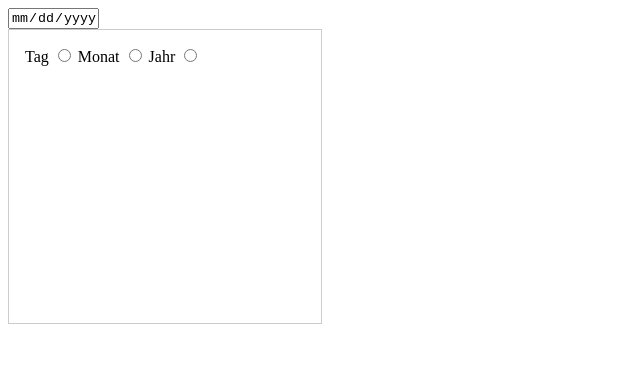
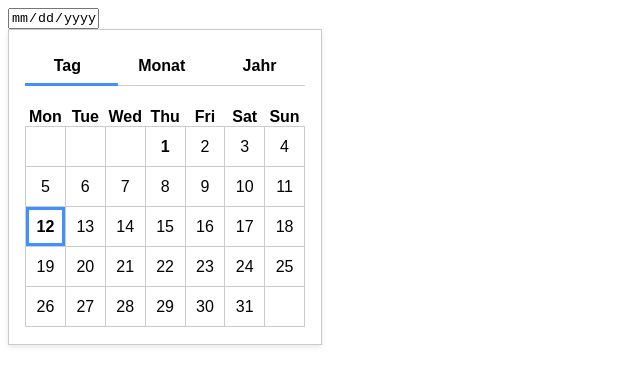
Before and after one commit to Dangoo/callie, a website: page dist/index.html in a window 1280 px wide. Shown: the whole page, without its empty margins (0-640 px from the left). Drawn offline with Linux system fonts and the light colour scheme.

Commit message:
I call you callie

```diff
--- a/dist/index.css
+++ b/dist/index.css
@@ -23,14 +23,82 @@ input::-webkit-calendar-picker-indicator{
   }
 }
 
+.date-input [data-role=state] {
+  position: absolute;
+  width: 0;
+  height: 0;
+  left: 0;
+  top: 0;
+  visibility: hidden;
+}
+
 .date-input .container {
   position: absolute;
   padding: 16px;
   padding: 1rem;
   border: 1px solid #ccc;
+  box-shadow: 0 2px 5px rgba(0, 0, 0, .1);
 }
 
-.date-input .container > ul {
+.date-input .date-input__nav {
+  position: relative;
+  display: -webkit-box;
+  display: -ms-flexbox;
+  display: flex;
+  height: 2.5em;
+  margin: 0;
+  padding: 0;
+  list-style: none;
+  font-weight: bold;
+  border-bottom: 1px solid #ccc;
+}
+
+.date-input .date-input__nav::after {
+  content: '';
+  position: absolute;
+  left: 0;
+  bottom: -1px;
+  width: 33.33333%;
+  border-bottom: 3px solid #4090ff;
+
+  -webkit-transition: -webkit-transform .15s ease-out;
+
+  transition: -webkit-transform .15s ease-out;
+
+  transition: transform .15s ease-out;
+
+  transition: transform .15s ease-out, -webkit-transform .15s ease-out;
+}
+
+.date-input .date-input__nav > li {
+  display: -webkit-box;
+  display: -ms-flexbox;
+  display: flex;
+  -webkit-box-flex: 1;
+      -ms-flex-positive: 1;
+          flex-grow: 1;
+  -webkit-box-align: center;
+      -ms-flex-align: center;
+          align-items: center;
+  -webkit-box-pack: center;
+      -ms-flex-pack: center;
+          justify-content: center;
+}
+
+.date-input .date-input__nav label {
+  display: inherit;
+  -webkit-box-align: center;
+      -ms-flex-align: center;
+          align-items: center;
+  -webkit-box-pack: center;
+      -ms-flex-pack: center;
+          justify-content: center;
+  height: 100%;
+  width: 100%;
+  cursor: pointer;
+}
+
+.date-input .date-input__view-list {
   display: -webkit-box;
   display: -ms-flexbox;
   display: flex;
@@ -41,7 +109,7 @@ input::-webkit-calendar-picker-indicator{
   overflow: hidden;
 }
 
-.date-input .container > ul > li {
+.date-input .date-input__view-list > li {
   position: relative;
   width: 100%;
   -ms-flex-negative: 0;
@@ -58,11 +126,12 @@ input::-webkit-calendar-picker-indicator{
           animation: delayVisbility 0.1s .3s linear both;
 }
 
-.date-input .container > ul > li:not(:first-child){
+.date-input .date-input__view-list > li:not(:first-child){
   margin-left: -100%;
 }
 
 .date-input .date-input__view--days table {
+  margin-bottom: 1px;
   border-collapse: collapse;
 }
 
@@ -75,13 +144,20 @@ input::-webkit-calendar-picker-indicator{
   border: 1px solid #ccc;
 }
 
+.date-input .date-input__view--days th {
+  vertical-align: bottom;
+  border-top-color: transparent;
+  border-right-color: transparent;
+  border-left-color: transparent;
+}
+
 .date-input .date-input__view--months ol,
 .date-input .date-input__view--years ol {
   margin: 0;
   padding: 0;
   list-style: none;
   border: solid #ccc;
-  border-width: 1px 1px 0 0;
+  border-width: 0 1px 0 0;
 }
 
 .date-input .date-input__view--months ol {
@@ -121,13 +197,35 @@ input::-webkit-calendar-picker-indicator{
 .date-input .date-input__view--days .selected,
 .date-input .date-input__view--months .selected,
 .date-input .date-input__view--years .selected {
+  position: relative;
   font-weight: bold;
-  box-shadow: inset 0 0 0 3px red;
 }
 
-.date-input .container input:first-of-type:checked ~ ul > li:first-of-type,
-.date-input .container input:nth-of-type(2):checked ~ ul > li:nth-of-type(2),
-.date-input .container input:last-of-type:checked ~ ul > li:last-of-type {
+.date-input .date-input__view--days .selected::before,
+.date-input .date-input__view--months .selected::before,
+.date-input .date-input__view--years .selected::before {
+  content: '';
+  display: block;
+  position: absolute;
+  top: 0;
+  bottom: 0;
+  left: 0;
+  border: 0 solid #4090ff;
+}
+
+.date-input .date-input__view--days .selected::before {
+  right: 0;
+  border-width: 3px;
+}
+
+.date-input .date-input__view--months .selected::before,
+.date-input .date-input__view--years .selected::before {
+  border-left-width: 3px;
+}
+
+.date-input .container input:first-of-type:checked ~ .date-input__view-list > li:first-of-type,
+.date-input .container input:nth-of-type(2):checked ~ .date-input__view-list > li:nth-of-type(2),
+.date-input .container input:last-of-type:checked ~ .date-input__view-list > li:last-of-type {
   z-index: 1;
   visibility: visible;
   opacity: 1;
@@ -139,8 +237,19 @@ input::-webkit-calendar-picker-indicator{
           animation: none;
 }
 
+.date-input .container input:nth-of-type(2):checked ~ .date-input__nav::after {
+  -webkit-transform: translateX(100%);
+          transform: translateX(100%);
+}
+
+.date-input .container input:last-of-type:checked ~ .date-input__nav::after {
+  -webkit-transform: translateX(200%);
+          transform: translateX(200%);
+}
+
 html {
   box-sizing: border-box;
+  font-family: sans-serif;
 }
 
 body,
--- a/dist/index.html
+++ b/dist/index.html
@@ -18,13 +18,21 @@
       max="2018-12-31"
     />
     <div class="container" data-role="container">
-      <label for="trigger_days">Tag</label>
-      <input type="radio" name="date" id="trigger_days">
-      <label for="trigger_months">Monat</label>
-      <input type="radio" name="date" id="trigger_months">
-      <label for="trigger_years">Jahr</label>
-      <input type="radio" name="date" id="trigger_years">
-      <ul>
+      <input type="radio" name="date" data-role="state" id="trigger_days" checked>
+      <input type="radio" name="date" data-role="state" id="trigger_months">
+      <input type="radio" name="date" data-role="state" id="trigger_years">
+      <ul class="date-input__nav">
+        <li>
+          <label for="trigger_days">Tag</label>
+        </li>
+        <li>
+          <label for="trigger_months">Monat</label>
+        </li>
+        <li>
+          <label for="trigger_years">Jahr</label>
+        </li>
+      </ul>
+      <ul class="date-input__view-list">
         <li class="date-input__view--days" data-role="days"></li>
         <li class="date-input__view--months" data-role="months"></li>
         <li class="date-input__view--years" data-role="years"></li>
--- a/dist/index.js
+++ b/dist/index.js
@@ -42,17 +42,17 @@ var modules = [
             function updatePicker(date) {
                 var datesInMonth = (0, _date.getDatesInMonth)(date, selectedDate.day);
                 var month = (0, _transform.fillMonth)(datesInMonth, opts.weeksPerMonth, opts.daysPerWeek);
-                var daysTable = void 0;
+                var weeksOfMonth = [];
+                var dateNamesAST = null;
                 if (opts.useWeeks) {
-                    var weeksOfMonth = (0, _transform.splitMonthInWeeks)([].concat(month.daysInPreviousMonth, month.daysInMonth, month.daysInNextMonth), opts.weeksPerMonth, opts.daysPerWeek);
-                    var dateNamesAST = dateNames.days.map(function (item) {
+                    weeksOfMonth = (0, _transform.splitMonthInWeeks)([].concat(month.daysInPreviousMonth, month.daysInMonth, month.daysInNextMonth), opts.weeksPerMonth, opts.daysPerWeek);
+                    dateNamesAST = dateNames.days.map(function (item) {
                         return (0, _transform.convertToAST)(item);
                     });
-                    daysTable = (0, _dom.buildTable)(dateNamesAST, weeksOfMonth);
                 } else {
-                    var _weeksOfMonth = (0, _transform.splitMonthInWeeks)(month.daysInMonth, opts.weeksPerMonth, opts.daysPerWeek);
-                    daysTable = (0, _dom.buildTable)(null, _weeksOfMonth);
+                    weeksOfMonth = (0, _transform.splitMonthInWeeks)(month.daysInMonth, opts.weeksPerMonth, opts.daysPerWeek);
                 }
+                var daysTable = (0, _dom.buildTable)(dateNamesAST, weeksOfMonth);
                 var monthsAST = (0, _transform.assignState)((0, _date.getMonthsInYear)(dateNames.months, selectedDate.month), 'month');
                 var monthsList = (0, _dom.buildList)('ol', monthsAST, 'month');
                 var yearsAST = (0, _transform.assignState)((0, _date.getYearsTo)(opts.maxDate, 100, selectedDate.year), 'year');
@@ -124,8 +124,10 @@ var modules = [
         }
         function getDaysPerMonth(date) {
             var tempDate = new Date(date);
+            tempDate.setDate(1);
             tempDate.setMonth(tempDate.getMonth() + 1);
             tempDate.setDate(0);
+            console.log(tempDate);
             return tempDate.getDate();
         }
         function getDatesInMonth(date, selectedDay) {
@@ -189,16 +191,7 @@ var modules = [
         exports.assignState = assignState;
         exports.convertToAST = convertToAST;
         exports.splitMonthInWeeks = splitMonthInWeeks;
-        function _toConsumableArray(arr) {
-            if (Array.isArray(arr)) {
-                for (var i = 0, arr2 = Array(arr.length); i < arr.length; i++) {
-                    arr2[i] = arr[i];
-                }
-                return arr2;
-            } else {
-                return Array.from(arr);
-            }
-        }
+        var _array = __paeckchen_require__(5).exports;
         function formatValue(valueString, format) {
             var parts = valueString.split('.');
             if (format === 'dd.mm.yyyy') {
@@ -206,35 +199,21 @@ var modules = [
             }
             return parts.join('-');
         }
-        function getSchiftedArray(length, shiftBy) {
-            var items = [].concat(_toConsumableArray(Array(length).keys()));
-            return items.splice(-shiftBy).concat(items);
-        }
-        var daysInWeekIndices = getSchiftedArray(7, 1);
-        function shiftDayIndex(dayIndex) {
-            var days = daysInWeekIndices;
-            return days[dayIndex];
-        }
-        function getDummyArray(n) {
-            var value = arguments.length > 1 && arguments[1] !== undefined ? arguments[1] : null;
-            var a = [];
-            for (var i = n; i > 0; i--) {
-                a.push(value);
-            }
-            return a;
+        function shiftDayIndex(dayIndex, shiftRule) {
+            return shiftRule[dayIndex];
         }
         function fillMonth(daysInMonth, weeksPerMonth, daysPerWeek) {
             var maxDaysInMonth = daysPerWeek * weeksPerMonth;
-            var firstDayIndex = shiftDayIndex(daysInMonth[0].day);
+            var firstDayIndex = shiftDayIndex(daysInMonth[0].day, (0, _array.getShiftedArray)(7, 1));
+            var deltaToPrevMonth = firstDayIndex;
+            var deltaToNextMonth = (maxDaysInMonth - (daysInMonth.length + firstDayIndex)) % daysPerWeek;
             var daysInPreviousMonth = [];
             var daysInNextMonth = [];
-            var deltaToPrevMonth = firstDayIndex;
-            var deltaToNextMonth = (maxDaysInMonth - (daysInMonth.length + firstDayIndex)) % daysPerWeek;
             if (deltaToPrevMonth > 0) {
-                daysInPreviousMonth = getDummyArray(firstDayIndex, null);
-            }
-            if (deltaToNextMonth > 0 && deltaToNextMonth <= weeksPerMonth) {
-                daysInNextMonth = getDummyArray(deltaToNextMonth, null);
+                daysInPreviousMonth = (0, _array.getDummyArray)(firstDayIndex, null);
+                if (deltaToNextMonth <= weeksPerMonth) {
+                    daysInNextMonth = (0, _array.getDummyArray)(deltaToNextMonth, null);
+                }
             }
             return {
                 daysInPreviousMonth: daysInPreviousMonth,
@@ -260,7 +239,7 @@ var modules = [
         function splitMonthInWeeks(days, weeksPerMonth, daysPerWeek) {
             var weeks = [];
             for (var i = weeksPerMonth - 1; i >= 0; i--) {
-                var daysInWeek = days.slice(daysPerWeek * i, daysPerWeek * i + daysPerWeek);
+                var daysInWeek = days.slice(daysPerWeek * i, daysPerWeek * (i + 1));
                 var dateNames = assignState(daysInWeek, 'date');
                 weeks.unshift(dateNames);
             }
@@ -270,8 +249,8 @@ var modules = [
     function _4(module, exports) {
         'use strict';
         Object.defineProperty(exports, '__esModule', { value: true });
+        exports.renderInNode = renderInNode;
         exports.buildTable = buildTable;
-        exports.renderInNode = renderInNode;
         exports.buildList = buildList;
         function clearChildren(node) {
             while (node.hasChildNodes()) {
@@ -289,7 +268,11 @@ var modules = [
             }
             return node;
         }
-        function getTableRow(cells, cellNodeName) {
+        function renderInNode(target, node) {
+            clearChildren(target);
+            target.appendChild(node);
+        }
+        function buildTableRow(cells, cellNodeName) {
             var row = document.createElement('tr');
             var cell = document.createElement(cellNodeName);
             cells.forEach(function (value) {
@@ -302,7 +285,7 @@ var modules = [
             var tableNode = document.createElement('table');
             if (headData) {
                 var thead = document.createElement('thead');
-                thead.appendChild(getTableRow(headData, 'th'));
+                thead.appendChild(buildTableRow(headData, 'th'));
                 tableNode.appendChild(thead);
             }
             if (bodyData) {
@@ -310,7 +293,7 @@ var modules = [
                     var tbody = document.createElement('tbody');
                     if (bodyData.length) {
                         bodyData.forEach(function (data) {
-                            tbody.appendChild(getTableRow(data, 'td'));
+                            tbody.appendChild(buildTableRow(data, 'td'));
                         });
                     }
                     tableNode.appendChild(tbody);
@@ -318,14 +301,10 @@ var modules = [
             }
             if (footData) {
                 var tfoot = document.createElement('tfoot');
-                tfoot.appendChild(getTableRow(footData, 'td'));
+                tfoot.appendChild(buildTableRow(footData, 'td'));
                 tableNode.appendChild(tfoot);
             }
             return tableNode;
-        }
-        function renderInNode(target, node) {
-            clearChildren(target);
-            target.appendChild(node);
         }
         function buildList(listNodeName, listItemData) {
             var listNode = document.createElement(listNodeName);
@@ -336,6 +315,34 @@ var modules = [
             });
             return listNode;
         }
+    },
+    function _5(module, exports) {
+        'use strict';
+        Object.defineProperty(exports, '__esModule', { value: true });
+        exports.getShiftedArray = getShiftedArray;
+        exports.getDummyArray = getDummyArray;
+        function _toConsumableArray(arr) {
+            if (Array.isArray(arr)) {
+                for (var i = 0, arr2 = Array(arr.length); i < arr.length; i++) {
+                    arr2[i] = arr[i];
+                }
+                return arr2;
+            } else {
+                return Array.from(arr);
+            }
+        }
+        function getShiftedArray(length, shiftBy) {
+            var items = [].concat(_toConsumableArray(Array(length).keys()));
+            return items.splice(-shiftBy).concat(items);
+        }
+        function getDummyArray(n) {
+            var value = arguments.length > 1 && arguments[1] !== undefined ? arguments[1] : null;
+            var a = [];
+            for (var i = n; i > 0; i--) {
+                a.push(value);
+            }
+            return a;
+        }
     }
 ];
 __paeckchen_require__(0);
--- a/package.json
+++ b/package.json
@@ -1,5 +1,5 @@
 {
-  "name": "datepicker",
+  "name": "callie",
   "version": "1.0.0",
   "description": "",
   "main": "dist/index.js",
```
